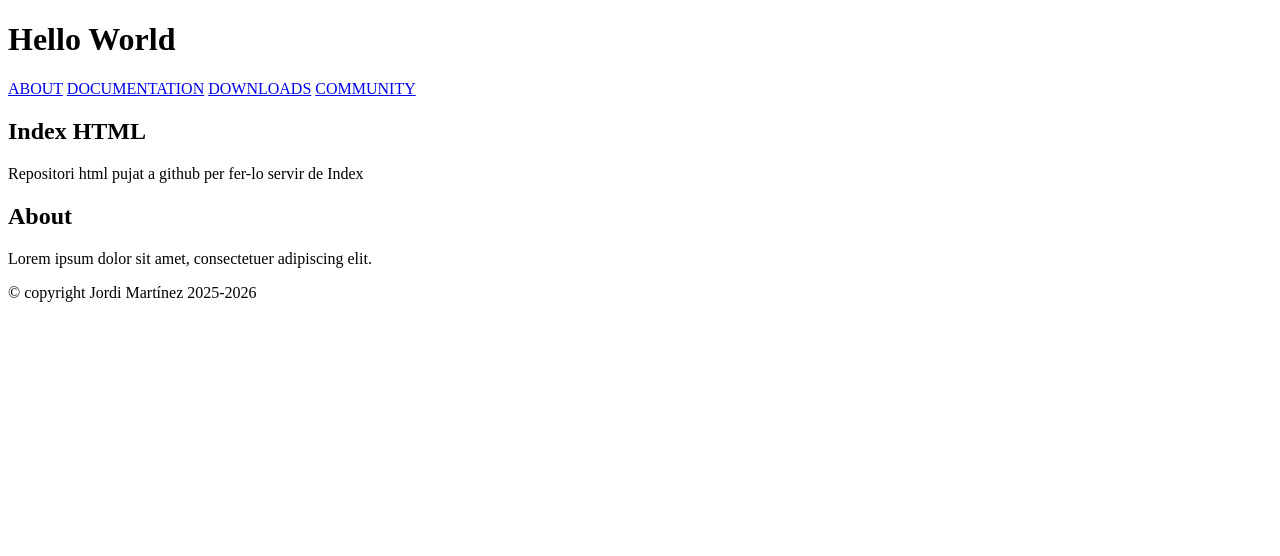
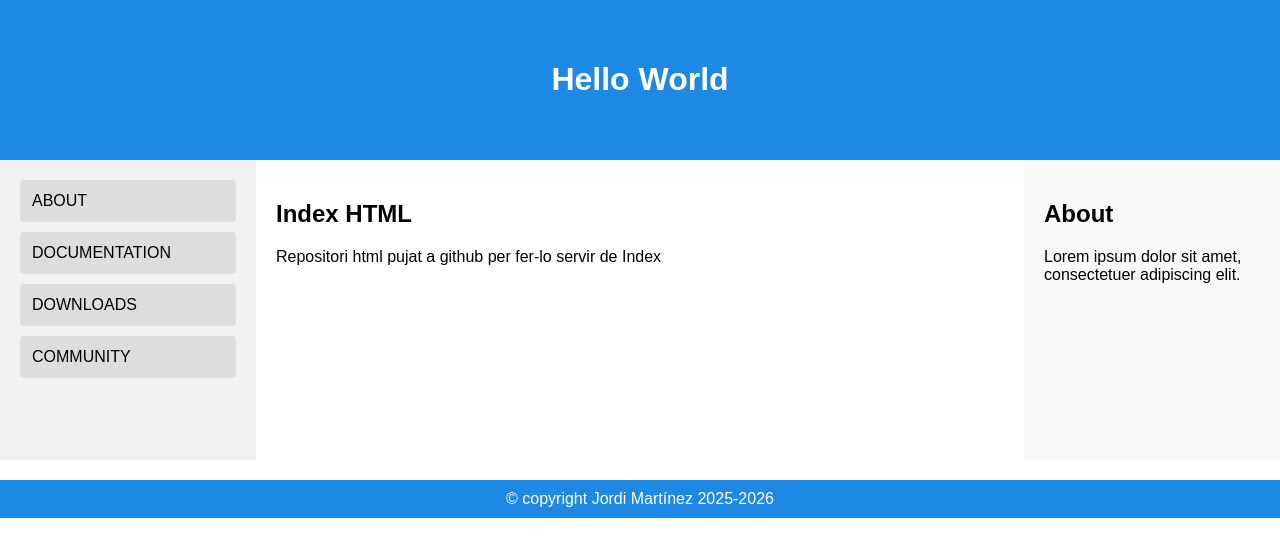
Before and after one commit to jordimb6/LMI, a plain HTML site: page index.html in a window 1280 px wide. Drawn offline with Linux system fonts and the light colour scheme; the site is published under a folder, as on GitHub Pages, so addresses that start at the root find nothing.

Commit message:
Fix stylesheet link in index.html

```diff
--- a/index.html
+++ b/index.html
@@ -2,7 +2,7 @@
 <html>
 <head>
 <meta name="viewport" content="width=device-width, initial-scale=1.0">
-<link rel="stylesheet" href="/estil.css">
+<link rel="stylesheet" href="estil.css">
 <title>My Page Title</title>
 </head>
 <body>
```
